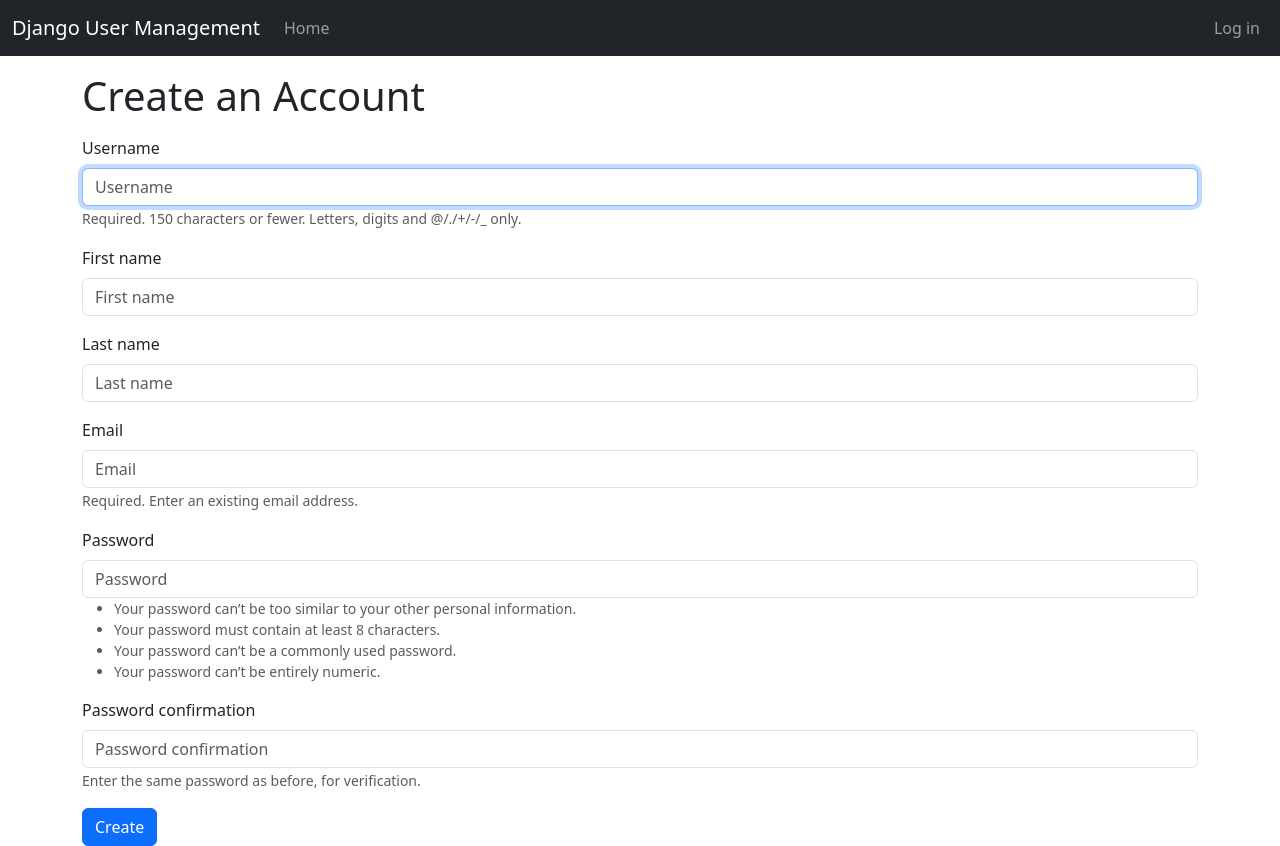
After one commit to shivatejaburle/django-user-management, a Django app: page /accounts/sign-up/ in a window 1280 px wide. The commit adds this page. Run offline with Django 4.2, Linux system fonts and the light colour scheme; some libraries are stand-ins or nearby versions.

Commit message:
Signup with Activation Email

```diff
--- a/accounts/forms.py
+++ b/accounts/forms.py
@@ -1,21 +1,21 @@
 from django import forms
-from django.utils.translation import gettext_lazy as _
 from django.conf import settings
 from django.forms import ValidationError
 from django.contrib.auth.models import User
 from django.db.models import Q
+from django.contrib.auth.forms import UserCreationForm
 
 class UserCacheMixin:
     user_cache = None
 
 class SignIn(UserCacheMixin, forms.Form):
-    password = forms.CharField(label=_('Password'), strip=False, widget=forms.PasswordInput)
+    password = forms.CharField(label='Password', strip=False, widget=forms.PasswordInput)
 
     def __init__(self, *args, **kwargs):
         super().__init__(*args, **kwargs)
 
         if settings.USE_REMEMBER_ME:
-            self.fields['remember_me'] = forms.BooleanField(label=_('Remember me'), required=False)
+            self.fields['remember_me'] = forms.BooleanField(label='Remember me', required=False)
 
     def clean_password(self):
         password = self.cleaned_data['password']
@@ -24,22 +24,22 @@ class SignIn(UserCacheMixin, forms.Form):
             return password
 
         if not self.user_cache.check_password(password):
-            raise ValidationError(_('You entered an invalid password.'))
+            raise ValidationError('You entered an invalid password.')
 
         return password
 
 class EmailForm(UserCacheMixin, forms.Form):
-    email = forms.EmailField(label=_('Email'))
+    email = forms.EmailField(label='Email')
 
     def clean_email(self):
         email = self.cleaned_data['email']
 
         user = User.objects.filter(email__iexact=email).first()
         if not user:
-            raise ValidationError(_('You entered an invalid email address.'))
+            raise ValidationError('You entered an invalid email address.')
 
         if not user.is_active:
-            raise ValidationError(_('This account is not active.'))
+            raise ValidationError('This account is not active.')
 
         self.user_cache = user
 
@@ -53,7 +53,7 @@ class SignInViaEmailForm(SignIn, EmailForm):
         return ['email', 'password']
 
 class SignInViaUsernameForm(SignIn):
-    username = forms.CharField(label=_('Username'))
+    username = forms.CharField(label='Username')
 
     @property
     def field_order(self):
@@ -66,27 +66,27 @@ class SignInViaUsernameForm(SignIn):
 
         user = User.objects.filter(username=username).first()
         if not user:
-            raise ValidationError(_('You entered an invalid username.'))
+            raise ValidationError('You entered an invalid username.')
 
         if not user.is_active:
-            raise ValidationError(_('This account is not active.'))
+            raise ValidationError('This account is not active.')
 
         self.user_cache = user
 
         return username
 
 class EmailOrUsernameForm(UserCacheMixin, forms.Form):
-    email_or_username = forms.CharField(label=_('Email or Username'))
+    email_or_username = forms.CharField(label='Email or Username')
 
     def clean_email_or_username(self):
         email_or_username = self.cleaned_data['email_or_username']
 
         user = User.objects.filter(Q(username=email_or_username) | Q(email__iexact=email_or_username)).first()
         if not user:
-            raise ValidationError(_('You entered an invalid email address or username.'))
+            raise ValidationError('You entered an invalid email address or username.')
 
         if not user.is_active:
-            raise ValidationError(_('This account is not active.'))
+            raise ValidationError('This account is not active.')
 
         self.user_cache = user
 
@@ -98,3 +98,19 @@ class SignInViaEmailOrUsernameForm(SignIn, EmailOrUsernameForm):
         if settings.USE_REMEMBER_ME:
             return ['email_or_username', 'password', 'remember_me']
         return ['email_or_username', 'password']
+
+class SignUpForm(UserCreationForm):
+    class Meta:
+        model = User
+        fields = settings.SIGN_UP_FIELDS
+
+    email = forms.EmailField(label='Email', help_text="Required. Enter an existing email address.")
+
+    def clean_email(self):
+        email = self.cleaned_data['email']
+
+        user = User.objects.filter(email__iexact=email).exists()
+        if user:
+            raise ValidationError("An account with this email already exists.")
+
+        return email
--- /dev/null
+++ b/accounts/templates/accounts/emails/activate_profile.txt
@@ -0,0 +1,3 @@
+To activate your profile, please follow this link:
+
+{{ uri }}
--- a/accounts/templates/accounts/log_in.html
+++ b/accounts/templates/accounts/log_in.html
@@ -13,6 +13,8 @@
             {% csrf_token %}
             {% bootstrap_form form %}
             <button type="submit" class="btn btn-primary">Login</button>
+            <button type="button" class="btn btn-info"
+                onclick="window.location='{% url 'accounts:sign_up' %}';">Create an Account</button>
         </form>
     </div>
 {% endblock content %}
--- /dev/null
+++ b/accounts/templates/accounts/sign_up.html
@@ -0,0 +1,20 @@
+{% extends 'master.html' %}
+
+{% load bootstrap5 %}
+
+{% block title %}
+    Create an Account
+{% endblock title %}
+
+{% block content %}
+    <div class="container mt-3">
+        <h1>Create an Account</h1>
+    </div>
+    <div class="container mt-3">
+        <form method="post">
+            {% csrf_token %}
+            {% bootstrap_form form %}
+            <button class="btn btn-primary" type="submit">Create</button>
+        </form>
+    </div>
+{% endblock content %}
--- a/accounts/urls.py
+++ b/accounts/urls.py
@@ -1,10 +1,15 @@
 from django.urls import path
 
-from  accounts.views import LogInView, LogOutView
+from  accounts.views import (
+    LogInView, LogOutView, SignUpView, ActivateView,
+)
 
 app_name = "accounts"
 
 urlpatterns = [
     path('log-in/', LogInView.as_view(), name='log_in'),
     path('log-out/', LogOutView.as_view(), name='log_out'),
+
+    path('sign-up/', SignUpView.as_view(), name='sign_up'),
+    path('activate/<code>/', ActivateView.as_view(), name='activate'),
 ]
--- a/accounts/views.py
+++ b/accounts/views.py
@@ -1,15 +1,34 @@
 from django.views.generic import View, FormView
 from django.conf import settings
-from django.shortcuts import redirect
-from accounts.forms import SignInViaEmailForm, SignInViaEmailOrUsernameForm, SignInViaUsernameForm
+from django.shortcuts import redirect, get_object_or_404
+
+# Forms
+from accounts.forms import (
+    SignInViaEmailForm, SignInViaEmailOrUsernameForm,
+    SignInViaUsernameForm, SignUpForm,
+)
+
 from django.utils.decorators import method_decorator
 from django.views.decorators.debug import sensitive_post_parameters
 from django.views.decorators.csrf import csrf_protect
 from django.views.decorators.cache import never_cache
-from django.contrib.auth import login, REDIRECT_FIELD_NAME
+from django.contrib.auth import login, REDIRECT_FIELD_NAME, authenticate
 from django.utils.http import url_has_allowed_host_and_scheme as is_safe_url
 from django.contrib.auth.mixins import LoginRequiredMixin
-from django.contrib.auth.views import LogoutView as BaseLogoutView
+from django.contrib.auth.views import (
+    LogoutView as BaseLogoutView
+)
+from django.utils.crypto import get_random_string
+
+# Models
+from accounts.models import Activation
+
+from .utils import (
+    send_activation_email
+)
+
+from django.contrib import messages
+
 # Guest View
 class GuestOnlyView(View):
     def dispatch(self, request, *args, **kwargs):
@@ -22,6 +41,7 @@ class GuestOnlyView(View):
 # Login View
 class LogInView(GuestOnlyView, FormView):
     template_name = 'accounts/log_in.html'
+    success_url = settings.LOGIN_REDIRECT_URL
 
     @staticmethod
     def get_form_class(**kwargs):
@@ -63,8 +83,72 @@ class LogInView(GuestOnlyView, FormView):
         if url_is_safe:
             return redirect(redirect_to)
 
-        return redirect(settings.LOGIN_REDIRECT_URL)
+        return redirect(self.success_url)
 
 # Logout
 class LogOutView(LoginRequiredMixin, BaseLogoutView):
     template_name = "accounts/log_out.html"
+
+# Signup View
+class SignUpView(GuestOnlyView, FormView):
+    template_name = "accounts/sign_up.html"
+    form_class = SignUpForm
+    success_url = 'index'
+
+    def form_valid(self, form):
+        request = self.request
+        user = form.save(commit=False)
+
+        if settings.DISABLE_USERNAME:
+            # Set a temporary username
+            user.username = get_random_string()
+        else:
+            user.username = form.cleaned_data["username"]
+
+        if settings.ENABLE_USER_ACTIVATION:
+            user.is_active = False
+
+         # Create a user record
+        user.save()
+
+        # Change the username to the "user_ID" form
+        if settings.DISABLE_USERNAME:
+            user.username = f'user_{user.id}'
+            user.save()
+
+        if settings.ENABLE_USER_ACTIVATION:
+            code = get_random_string(20)
+            # Object for Activation Model
+            actObj = Activation()
+            actObj.code = code
+            actObj.user = user
+            actObj.save()
+
+            send_activation_email(request, user.email, code)
+            messages.success(request, "Please check your email to activate your account.")
+        else:
+            raw_password = form.cleaned_data['password1']
+
+            user = authenticate(username = user.username, password=raw_password)
+            login(request, user)
+
+            messages.success(request, 'Your account was successfully created. You are now logged in.')
+
+        return redirect(self.success_url)
+
+class ActivateView(View):
+    @staticmethod
+    def get(request, code):
+        activate = get_object_or_404(Activation, code=code)
+
+        # Activate User Account
+        user_account = activate.user
+        user_account.is_active = True
+        user_account.save()
+
+        # Remove the activation record
+        activate.delete()
+
+        messages.success(request, "Account has been activated!")
+
+        return redirect('accounts:log_in')
--- a/home/templates/master.html
+++ b/home/templates/master.html
@@ -4,6 +4,8 @@
     <head>
         <meta charset="UTF-8">
         <meta name="viewport" content="width=device-width, initial-scale=1.0">
+        <meta name="description" content="Sample Django Project to demonstrate basic user functionality.">
+        <meta name="author" content="Shivateja Burle">
         <title>{% block title %}{% endblock %}</title>
         {% load bootstrap5 %}
         {% bootstrap_css %}
@@ -15,6 +17,9 @@
         {% block navbar %}
             {% include "menu.html" %}
         {% endblock %}
+        <div class="container mt-3">
+            {% bootstrap_messages %}
+        </div>
         {% block content %}
         {% endblock %}
         <script>
```
Also changed, not shown: accounts/templates/accounts/emails/activate_profile.html (added, +15 -0 lines), accounts/utils.py (added, +21 -0 lines), mysite/conf/dev/settings.py (+19 -6 lines), mysite/conf/prod/settings.py (+31 -6 lines), 1 other file.
